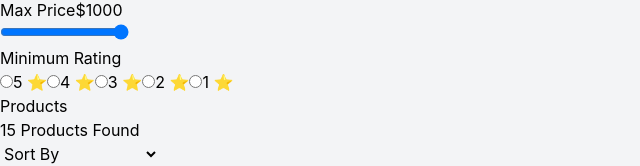
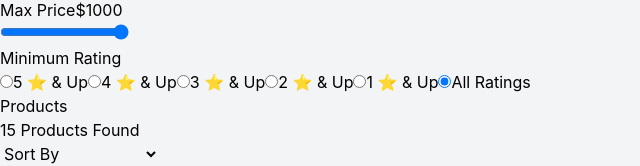
Before and after one commit to Ansh8096/vibe-coding-assessment, a React (Vite) app: page / in a window 1280 px wide. Shown: the part 146-312 px from the top of the page, without its empty margins (0-640 px from the left). Built offline with nearby package versions, Linux system fonts and the light colour scheme; grey boxes are pictures that could not be loaded.

Commit message:
feat: rating filter

```diff
--- a/src/components/Sidebar.tsx
+++ b/src/components/Sidebar.tsx
@@ -15,6 +15,13 @@ interface SidebarProps {
       max: number;
     }>
   >;
+
+  selectedRating: number;
+
+setSelectedRating: React.Dispatch<
+  React.SetStateAction<number>
+>;
+
 }
 
 const categories = ["Electronics", "Apparel", "Footwear"];
@@ -24,6 +31,8 @@ const Sidebar = ({
   setSelectedCategories,
   priceRange,
   setPriceRange,
+  selectedRating,
+  setSelectedRating,
 }: SidebarProps) => {
   const handleCategoryChange = (category: string) => {
     setSelectedCategories((prev) =>
@@ -113,20 +122,41 @@ const Sidebar = ({
       </div>
 
       {/* Rating Filter (Static for Phase 3) */}
+{/* Rating Filter */}
 <div>
-        <h3 className="mb-4 font-semibold">Minimum Rating</h3>
+  <h3 className="mb-4 font-semibold">
+    Minimum Rating
+  </h3>
 
   <div className="space-y-2">
     {[5, 4, 3, 2, 1].map((rating) => (
       <label
         key={rating}
-              className="flex items-center gap-2 cursor-pointer"
+        className="flex cursor-pointer items-center gap-2"
       >
-              <input type="radio" name="rating" />
+        <input
+          type="radio"
+          name="rating"
+          checked={selectedRating === rating}
+          onChange={() =>
+            setSelectedRating(rating)
+          }
+        />
 
-              <span>{rating} ⭐</span>
+        <span>{rating} ⭐ & Up</span>
       </label>
     ))}
+
+    <label className="mt-3 flex cursor-pointer items-center gap-2">
+      <input
+        type="radio"
+        name="rating"
+        checked={selectedRating === 0}
+        onChange={() => setSelectedRating(0)}
+      />
+
+      <span>All Ratings</span>
+    </label>
   </div>
 </div>
     </aside>
--- a/src/pages/Home.tsx
+++ b/src/pages/Home.tsx
@@ -12,6 +12,8 @@ const Home = () => {
     max: 1000,
   });
 
+  const [selectedRating, setSelectedRating] = useState(0);
+
 const filteredProducts = useMemo(() => {
   return products.filter((product) => {
     const categoryMatch =
@@ -22,9 +24,21 @@ const Home = () => {
       product.price >= priceRange.min &&
       product.price <= priceRange.max;
 
-      return categoryMatch && priceMatch;
+    const ratingMatch =
+      selectedRating === 0 ||
+      product.rating >= selectedRating;
+
+    return (
+      categoryMatch &&
+      priceMatch &&
+      ratingMatch
+    );
   });
-  }, [selectedCategories, priceRange]);
+}, [
+  selectedCategories,
+  priceRange,
+  selectedRating,
+]);
 
   return (
     <div className="flex min-h-screen bg-gray-100">
@@ -33,6 +47,8 @@ const Home = () => {
   setSelectedCategories={setSelectedCategories}
   priceRange={priceRange}
   setPriceRange={setPriceRange}
+  selectedRating={selectedRating}
+  setSelectedRating={setSelectedRating}
 />
 
       <main className="flex-1 p-8">
```
Lines whose indentation alone changed are shown as unchanged.
